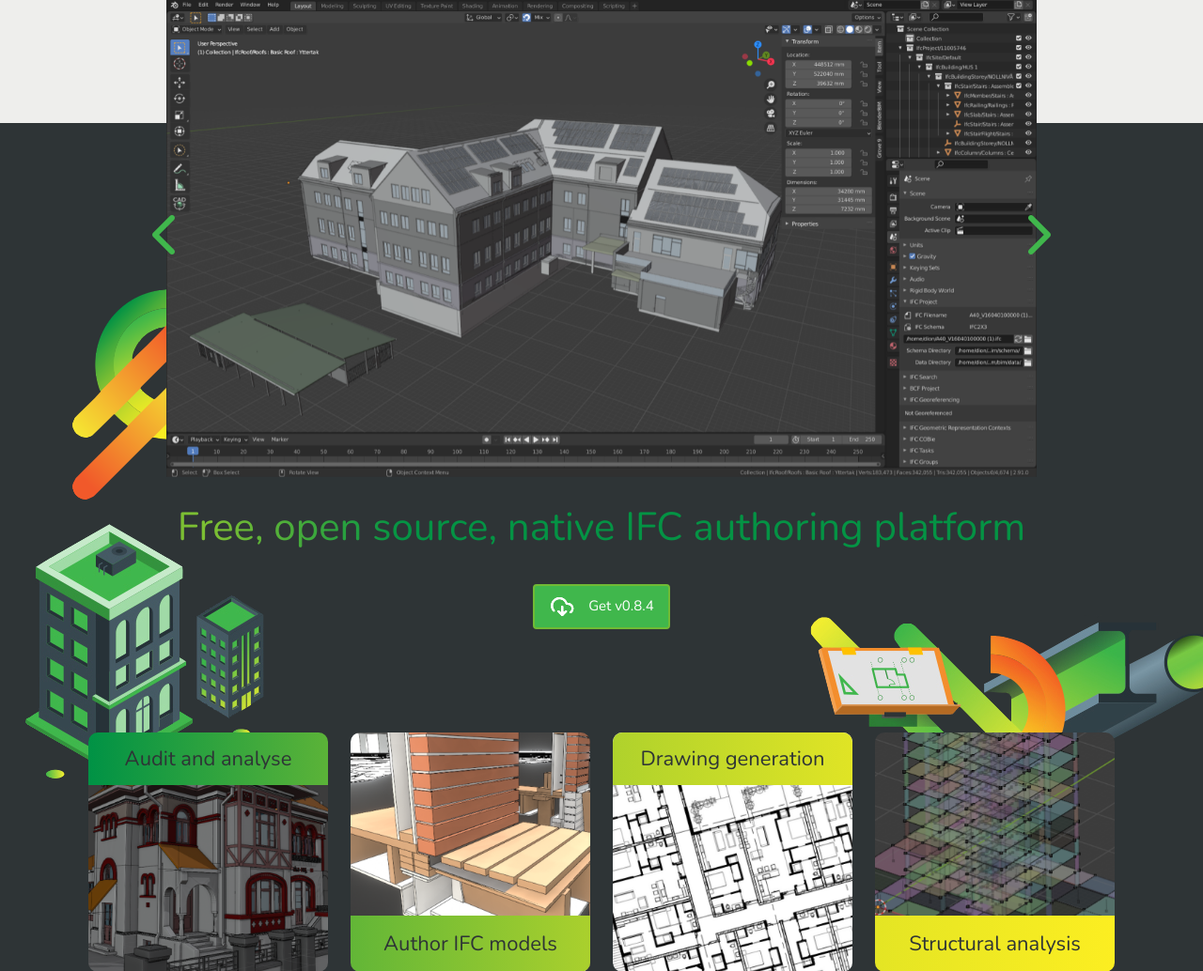
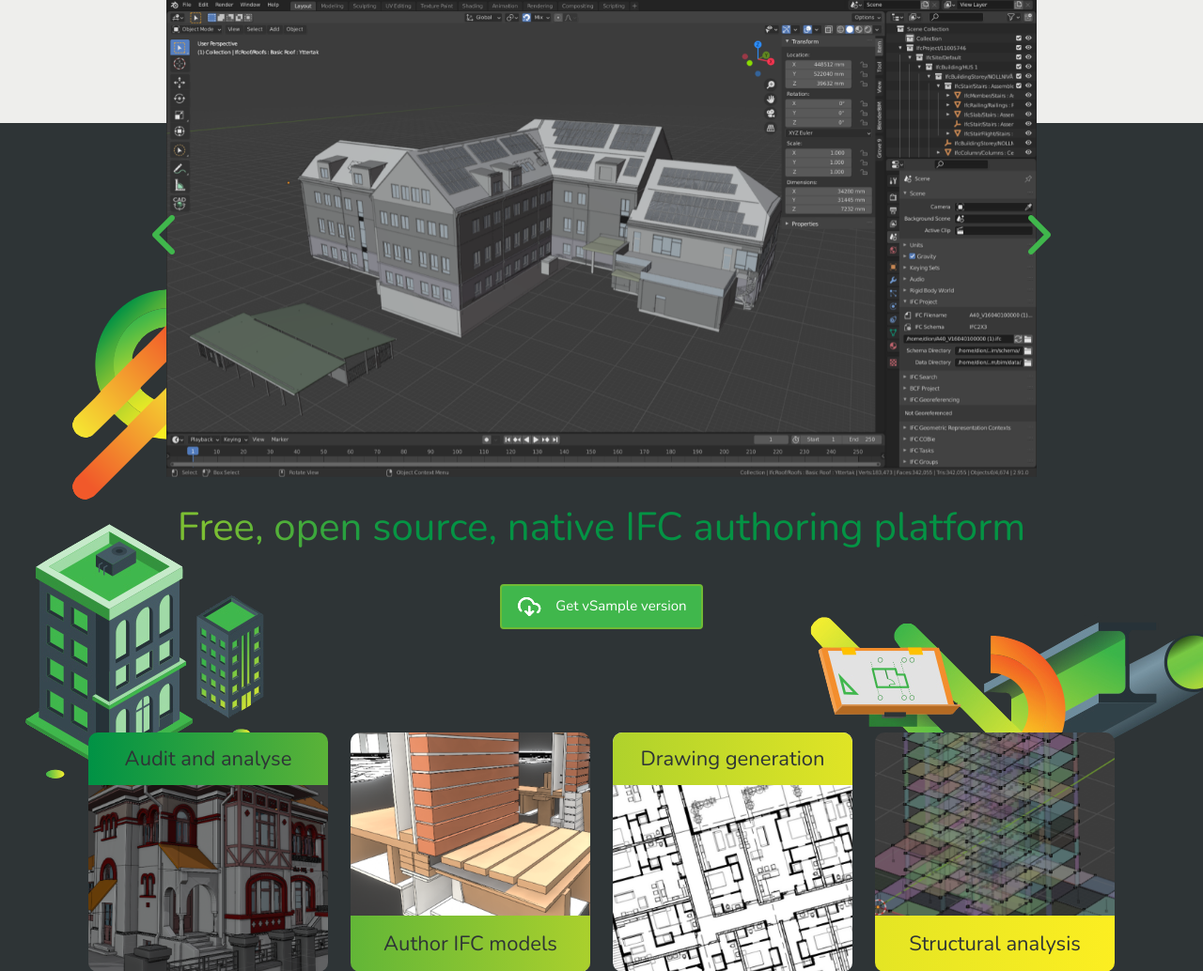
Before and after one commit to IfcOpenShell/website, a Flask app: template website/templates/blender.html in a window 1280 px wide. Shown: the part 184-1218 px from the top of the page at 94% size. Run offline with Flask 3, Linux system fonts and the light colour scheme; the template is opened without the code that fills it: most values are stand-ins (such as "Sample title", 1, 10 or a date in 2020); some libraries are stand-ins or nearby versions.

Commit message:
bonsaibim_org: fetch VERSION from IfcOpenShell repo dynamically

```diff
--- a/website/templates/blender.html
+++ b/website/templates/blender.html
@@ -40,7 +40,7 @@
 						<div class="banner-btn sub-button">
 							<a href="download.html" class="main-btn wow fadeInUp delay-0-8s">
 								<span class="btn-style">
-									<img src="assets/images/banner/download-icon.png" /> Get v0.8.4
+									<img src="assets/images/banner/download-icon.png" /> Get v{{ version }}
 								</span>
 							</a>
 						</div>
--- a/website/templates/download.html
+++ b/website/templates/download.html
@@ -6,7 +6,7 @@
 					<div class="col-lg-12">
 						<div class="side-border side-border-inner wow fadeInUp delay-0-4s"></div>
 						<div class="banner-content">
-							<h1 class="wow fadeInUp delay-0-2s">Download v0.8.4</h1>
+							<h1 class="wow fadeInUp delay-0-2s">Download v{{ version }}</h1>
 							<h2 class="up-title title wow fadeInUp delay-0-4s"> Alpha software good luck have fun </h2>
 						</div>
 					</div>
```
